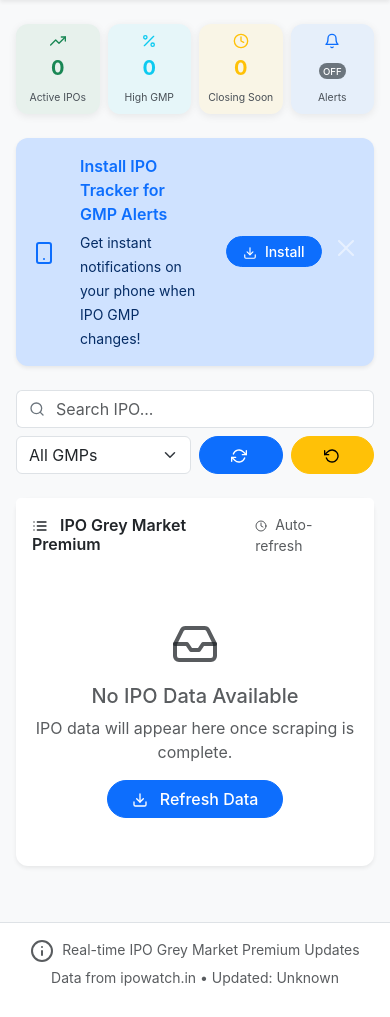
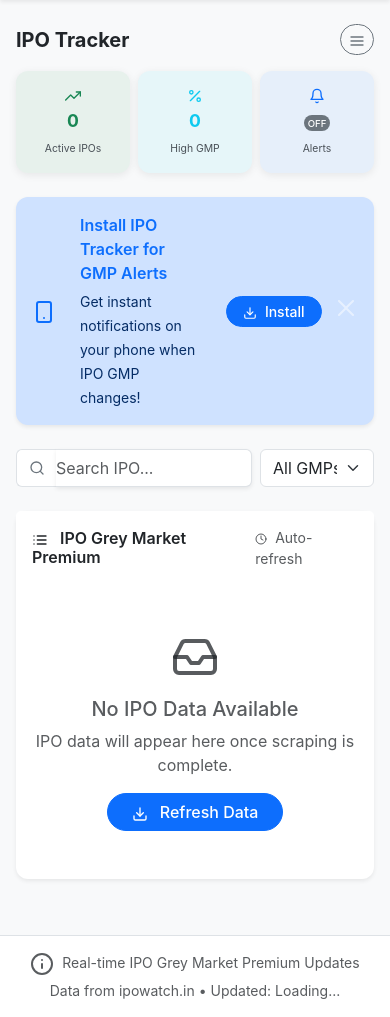
Before and after one commit to iankit123/IpoGMP, a Flask app: page / in a window 390 px wide. Shown: the part 54-1071 px from the top of the page. Before the commit the page ends 1040 px from the top, so only its background shows below. Run offline with Flask 3, Linux system fonts and the light colour scheme; data that the repository does not hold is empty; some libraries are stand-ins or nearby versions.

Commit message:
Enhance IPO tracker UI with improved navigation and mobile responsiveness
Refactor CSS and HTML to introduce a hamburger menu with refresh options, adjust card layouts for mobile optimization, remove the "Closing Soon" section, and style the alert notification to be more professional and user-friendly.

Replit-Commit-Author: Agent
Replit-Commit-Session-Id: 29dcc7ec-4ab2-4a3d-9ab6-522458e3045c
Replit-Commit-Checkpoint-Type: full_checkpoint
Replit-Commit-Screenshot-Url: https://storage.googleapis.com/screenshot-production-us-central1/21c65b4d-e783-46a9-a2a7-58c9cf309a85/29dcc7ec-4ab2-4a3d-9ab6-522458e3045c/fCYiV0g

```diff
--- a/static/style.css
+++ b/static/style.css
@@ -338,6 +338,89 @@ footer {
   filter: invert(1) grayscale(100%) brightness(200%);
 }
 
+/* Professional hamburger menu styling */
+.dropdown-menu {
+  border: 0;
+  box-shadow: 0 0.5rem 1rem rgba(0, 0, 0, 0.15);
+  margin-top: 0.5rem;
+}
+
+.dropdown-item {
+  padding: 0.75rem 1rem;
+  border-radius: 8px;
+  margin: 0.25rem;
+  transition: all 0.2s ease;
+}
+
+.dropdown-item:hover {
+  background-color: rgba(13, 110, 253, 0.1);
+  color: #0d6efd;
+  transform: translateY(-1px);
+}
+
+.dropdown-item:active {
+  background-color: rgba(13, 110, 253, 0.15);
+  transform: translateY(0);
+}
+
+/* Enhanced status cards */
+.status-cards-row .card {
+  transition: all 0.3s ease;
+}
+
+.status-cards-row .card:hover {
+  transform: translateY(-2px);
+  box-shadow: 0 0.25rem 0.75rem rgba(0, 0, 0, 0.1);
+}
+
+.status-cards-row .card.cursor-pointer:hover {
+  transform: translateY(-3px);
+  box-shadow: 0 0.5rem 1rem rgba(13, 110, 253, 0.2);
+}
+
+/* Professional search styling */
+.input-group .form-control {
+  border: 1px solid #dee2e6;
+  box-shadow: 0 0.125rem 0.25rem rgba(0, 0, 0, 0.075);
+}
+
+.input-group .form-control:focus {
+  border-color: #0d6efd;
+  box-shadow: 0 0 0 0.25rem rgba(13, 110, 253, 0.15);
+}
+
+/* Professional alert styling */
+.notification-alert {
+  border-left: 4px solid currentColor;
+  animation: slideInDown 0.5s ease;
+}
+
+@keyframes slideInDown {
+  from {
+    opacity: 0;
+    transform: translateY(-20px);
+  }
+  to {
+    opacity: 1;
+    transform: translateY(0);
+  }
+}
+
+/* Mobile enhancements */
+@media (max-width: 768px) {
+  .status-cards-row .card-body {
+    padding: 1rem !important;
+  }
+
+  .status-cards-row .fs-5 {
+    font-size: 1.1rem !important;
+  }
+
+  .dropdown-menu {
+    min-width: 200px;
+  }
+}
+
 .skeleton {
   background: linear-gradient(90deg, #f1f3f4, #e9ecef, #f1f3f4);
   background-size: 200% 100%;
--- a/templates/index.html
+++ b/templates/index.html
@@ -1,9 +1,39 @@
 {% extends "base.html" %}
 
 {% block content %}
+<!-- Hamburger Menu -->
+<div class="d-flex justify-content-between align-items-center mb-3">
+    <h5 class="mb-0 fw-bold text-dark">IPO Tracker</h5>
+    <div class="dropdown">
+        <button class="btn btn-outline-secondary btn-sm rounded-pill" type="button" data-bs-toggle="dropdown" aria-expanded="false">
+            <i data-feather="menu" style="width: 16px; height: 16px;"></i>
+        </button>
+        <ul class="dropdown-menu dropdown-menu-end shadow-sm border-0" style="border-radius: 12px;">
+            <li>
+                <a class="dropdown-item d-flex align-items-center" href="#" onclick="refreshData(); return false;">
+                    <i data-feather="refresh-cw" class="me-2" style="width: 16px; height: 16px;"></i>
+                    Refresh Data
+                </a>
+            </li>
+            <li>
+                <a class="dropdown-item d-flex align-items-center" href="#" onclick="forceRefresh(); return false;">
+                    <i data-feather="rotate-ccw" class="me-2" style="width: 16px; height: 16px;"></i>
+                    Force Refresh
+                </a>
+            </li>
+            <li><hr class="dropdown-divider"></li>
+            <li>
+                <span class="dropdown-item-text text-muted small">
+                    <i data-feather="clock" class="me-1" style="width: 12px; height: 12px;"></i>
+                    Last updated: <span id="lastUpdated">Loading...</span>
+                </span>
+            </li>
+        </ul>
+    </div>
+</div>
 <!-- Mobile-First Status Cards -->
 <div class="row g-2 mb-4 status-cards-row">
-    <div class="col-3">
+    <div class="col-4">
         <div class="card border-0 bg-success bg-opacity-10 h-100">
             <div class="card-body text-center p-2">
                 <i data-feather="trending-up" class="text-success mb-1" style="width: 16px; height: 16px;"></i>
@@ -12,7 +42,7 @@
             </div>
         </div>
     </div>
-    <div class="col-3">
+    <div class="col-4">
         <div class="card border-0 bg-info bg-opacity-10 h-100">
             <div class="card-body text-center p-2">
                 <i data-feather="percent" class="text-info mb-1" style="width: 16px; height: 16px;"></i>
@@ -23,21 +53,12 @@
             </div>
         </div>
     </div>
-    <div class="col-3">
-        <div class="card border-0 bg-warning bg-opacity-10 h-100">
-            <div class="card-body text-center p-2">
-                <i data-feather="clock" class="text-warning mb-1" style="width: 16px; height: 16px;"></i>
-                <div class="fw-bold text-warning fs-5 mb-1" id="closingSoonCount">0</div>
-                <small class="text-dark-emphasis" style="font-size: 0.7rem;">Closing Soon</small>
-            </div>
-        </div>
-    </div>
-    <div class="col-3">
-        <div class="card border-0 bg-primary bg-opacity-10 h-100">
+    <div class="col-4">
+        <div class="card border-0 bg-primary bg-opacity-10 h-100 cursor-pointer" onclick="enableNotifications()" title="Click to enable GMP notifications">
             <div class="card-body text-center p-2">
                 <i data-feather="bell" class="text-primary mb-1" style="width: 16px; height: 16px;"></i>
                 <div class="fw-bold text-primary fs-5 mb-1" id="notificationStatus">
-                    <span class="badge bg-secondary rounded-pill px-1 cursor-pointer" style="font-size: 0.6rem;" onclick="enableNotifications()" title="Click to enable notifications">OFF</span>
+                    <span class="badge bg-secondary rounded-pill px-1" style="font-size: 0.6rem;">OFF</span>
                 </div>
                 <small class="text-dark-emphasis" style="font-size: 0.7rem;">Alerts</small>
             </div>
@@ -65,9 +86,9 @@
     </div>
 </div>
 
-<!-- Mobile-Optimized Search and Filters -->
+<!-- Streamlined Search and Filters - Always Horizontal -->
 <div class="row g-2 mb-4">
-    <div class="col-12 col-md-6">
+    <div class="col-8">
         <div class="input-group">
             <span class="input-group-text bg-white border-end-0">
                 <i data-feather="search" style="width: 16px; height: 16px;"></i>
@@ -75,25 +96,13 @@
             <input type="text" class="form-control border-start-0 ps-0" id="searchInput" placeholder="Search IPO...">
         </div>
     </div>
-    <div class="col-6 col-md-4">
+    <div class="col-4">
         <select class="form-select" id="gmpFilter">
             <option value="">All GMPs</option>
             <option value="high">High (>50%)</option>
             <option value="medium">Medium (20-50%)</option>
             <option value="low">Low (<20%)</option>
         </select>
-    </div>
-    <div class="col-3 col-md-2">
-        <button class="btn btn-primary w-100 rounded-pill" onclick="refreshData()">
-            <i data-feather="refresh-cw" class="me-1" style="width: 16px; height: 16px;"></i>
-            <span class="d-none d-md-inline">Data</span>
-        </button>
-    </div>
-    <div class="col-3 col-md-1">
-        <button class="btn btn-warning w-100 rounded-pill" onclick="forceRefresh()" title="Force refresh to clear cache">
-            <i data-feather="rotate-ccw" style="width: 16px; height: 16px;"></i>
-            <span class="d-none d-lg-inline">Force</span>
-        </button>
     </div>
 </div>
 
@@ -730,7 +739,7 @@ function installRibbonAction() {
 // Enable notifications function
 function enableNotifications() {
     if (!('Notification' in window)) {
-        alert('This browser does not support desktop notifications');
+        showNotificationAlert('This browser does not support desktop notifications', 'error');
         return;
     }
 
@@ -743,12 +752,61 @@ function enableNotifications() {
             if (permission === 'granted') {
                 subscribeToPush();
                 updateNotificationStatus('ON');
+                showNotificationAlert('✓ GMP Alerts Enabled!\n\nYou will receive push notifications for IPOs with 30%+ GMP at 10:00 AM on their last application day.\n\nNever miss high-potential IPO opportunities!', 'success');
             } else {
-                alert('Notifications permission denied. Please enable in browser settings.');
+                showNotificationAlert('Notifications permission denied. Please enable in browser settings.', 'warning');
             }
         });
     } else {
-        alert('Notifications are blocked. Please enable them in your browser settings.');
+        showNotificationAlert('Notifications are blocked. Please enable them in your browser settings.', 'warning');
+    }
+}
+
+// Show professional notification alert
+function showNotificationAlert(message, type = 'info') {
+    const alertClass = type === 'success' ? 'alert-success' :
+                      type === 'warning' ? 'alert-warning' :
+                      type === 'error' ? 'alert-danger' : 'alert-info';
+
+    const icon = type === 'success' ? 'check-circle' :
+                type === 'warning' ? 'alert-triangle' :
+                type === 'error' ? 'x-circle' : 'info';
+
+    // Remove existing alert if any
+    const existingAlert = document.querySelector('.notification-alert');
+    if (existingAlert) {
+        existingAlert.remove();
+    }
+
+    // Create new alert
+    const alertHtml = `
+        <div class="alert ${alertClass} border-0 shadow-sm mb-4 notification-alert" style="border-radius: 12px;">
+            <div class="d-flex align-items-start">
+                <div class="me-3">
+                    <i data-feather="${icon}" style="width: 20px; height: 20px;"></i>
+                </div>
+                <div class="flex-grow-1">
+                    <div class="fw-semibold mb-1">Notification Setup</div>
+                    <div class="small" style="white-space: pre-line;">${message}</div>
+                </div>
+                <button class="btn-close ms-2" onclick="this.parentElement.parentElement.remove()" aria-label="Close"></button>
+            </div>
+        </div>
+    `;
+
+    // Insert after install ribbon
+    const installRibbon = document.getElementById('installRibbon');
+    if (installRibbon) {
+        installRibbon.insertAdjacentHTML('afterend', alertHtml);
+        feather.replace();
+
+        // Auto remove success messages after 5 seconds
+        if (type === 'success') {
+            setTimeout(() => {
+                const alert = document.querySelector('.notification-alert');
+                if (alert) alert.remove();
+            }, 5000);
+        }
     }
 }
 
@@ -784,20 +842,38 @@ function subscribeToPush() {
 // Update notification status display
 function updateNotificationStatus(status) {
     const statusElement = document.getElementById('notificationStatus');
+    const alertsCard = statusElement?.closest('.card');
+
     if (statusElement) {
         const badge = statusElement.querySelector('.badge');
         if (badge) {
             badge.textContent = status;
             if (status === 'ON') {
-                badge.className = 'badge bg-success rounded-pill px-1 cursor-pointer';
-                badge.title = 'Notifications enabled';
-                badge.onclick = null; // Remove click handler when ON
+                badge.className = 'badge bg-success rounded-pill px-1';
+                badge.title = 'GMP alerts enabled';
+                // Update card styling when enabled
+                if (alertsCard) {
+                    alertsCard.onclick = null;
+                    alertsCard.style.cursor = 'default';
+                    alertsCard.title = 'GMP alerts are active';
+                }
             } else {
-                badge.className = 'badge bg-secondary rounded-pill px-1 cursor-pointer';
+                badge.className = 'badge bg-secondary rounded-pill px-1';
                 badge.title = 'Click to enable notifications';
-                badge.onclick = enableNotifications;
+                // Keep card clickable when disabled
+                if (alertsCard) {
+                    alertsCard.onclick = enableNotifications;
+                    alertsCard.style.cursor = 'pointer';
+                    alertsCard.title = 'Click to enable GMP notifications';
+                }
             }
         }
+    }
+
+    // Update last updated time in hamburger menu
+    const lastUpdated = document.getElementById('lastUpdated');
+    if (lastUpdated && status === 'ON') {
+        lastUpdated.textContent = 'Alerts enabled at ' + new Date().toLocaleTimeString();
     }
 }
 
```
Also changed, not shown: 1 other file.
